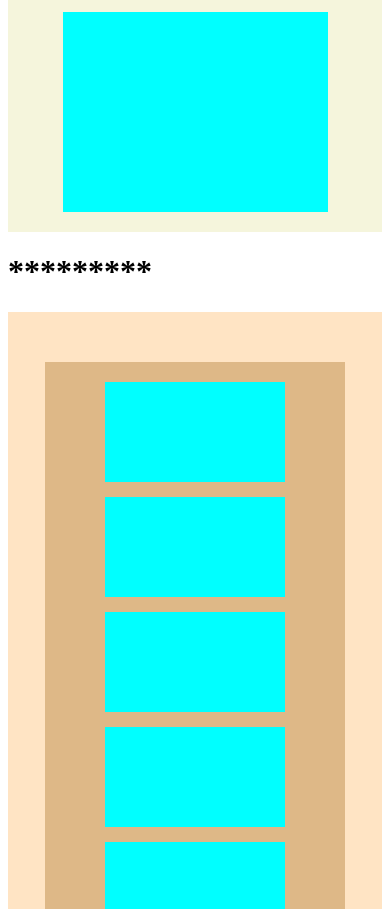
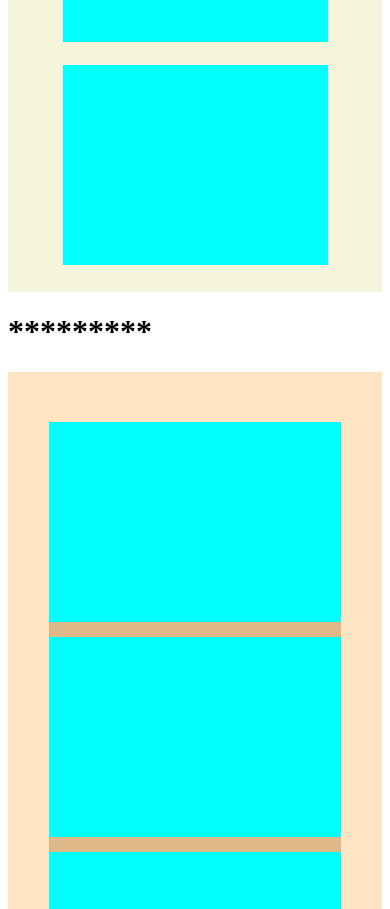
Before and after one commit to lebeo2010vnnd/lebeo2010vnnd.github.io, a plain HTML site: page source-code-day15/index.html in a window 390 px wide. Shown: the part 1091-2000 px from the top of the page. Drawn offline with Linux system fonts and the light colour scheme.

Commit message:
abc123123

```diff
--- a/source-code-day15/index.html
+++ b/source-code-day15/index.html
@@ -11,49 +11,99 @@
         display: flex;
         justify-content: center;
         flex-wrap: wrap;
-        max-width: 900px;
+        max-width: 60%;
         padding-bottom: 12.5px;
         padding-top: 12.5px;
+
 
       }
       .main1{
         background-color: bisque;
         margin: auto;
-        max-width: 900px;
+        max-width: 60%;
         padding-top: 50px;
-        padding-bottom: 50px;
+
 
       }
       .container2 {
         background-color: burlywood;
         margin: auto;
         display: flex;
-        justify-content: center;
         flex-wrap: wrap;
-        max-width: 80%;
+        max-width: 70%;
+        justify-content: space-between;
 
-        padding-bottom: 12.5px;
-        padding-top: 12.5px;
       }
       .block {
+
         width: 265px;
         height: 200px;
         background-color: aqua;
         margin: 7.5px;
       }
-      .block2 {
-        width: 180px;
+      .block21 {
+        width: 192px;
         height: 100px;
         background-color: aqua;
-        margin: 7.5px;
+        margin-bottom: 15px;
       }
 
-      @media (max-width: 768px) {
+      .block22 {
+        width: 192px;
+        height: 100px;
+        background-color: aqua;
+        margin-bottom: 15px;
+      }
+
+      .block23 {
+        width: 192px;
+        height: 100px;
+        background-color: aqua;
+
+      }
+
+
+      @media (max-width: 500px) {
+        .container{
+          max-width: 100%;
+          padding: 20px;
+        }
         .block {
-          margin-top: 7.5px;
+
+          margin-top: 15px;
           margin-bottom: 7.5px;
           height: 200px;
         }
+        .main1{
+          max-width: 100%;
+          padding-top: 50px;
+          padding-left: 5px;
+          padding-right: 5px;
+
+        }
+        .container2{
+          max-width: 80%;
+          padding-bottom: 0;
+        }
+        .block21{
+
+         width: 100%;
+          margin-bottom: 15px;
+          height: 200px;
+        }
+
+      .block22{
+        width: 100%;
+
+          margin-bottom: 15px;
+          height: 200px;
+      }
+      .block23{
+        width: 100%;
+        margin-top: 15px;
+
+          height: 200px;
+      }
       }
     </style>
   </head>
@@ -70,15 +120,15 @@
     <h1>*********</h1>
     <div class="main1">
       <div class="container2">
-        <div class="block2"></div>
-        <div class="block2"></div>
-        <div class="block2"></div>
-        <div class="block2"></div>
-        <div class="block2"></div>
-        <div class="block2"></div>
-        <div class="block2"></div>
-        <div class="block2"></div>
-        <div class="block2"></div>
+        <div class="block21"></div>
+        <div class="block21"></div>
+        <div class="block21"></div>
+        <div class="block22"></div>
+        <div class="block22"></div>
+        <div class="block22"></div>
+        <div class="block23"></div>
+        <div class="block23"></div>
+        <div class="block23"></div>
       </div>
     </div>
   </body>
```
